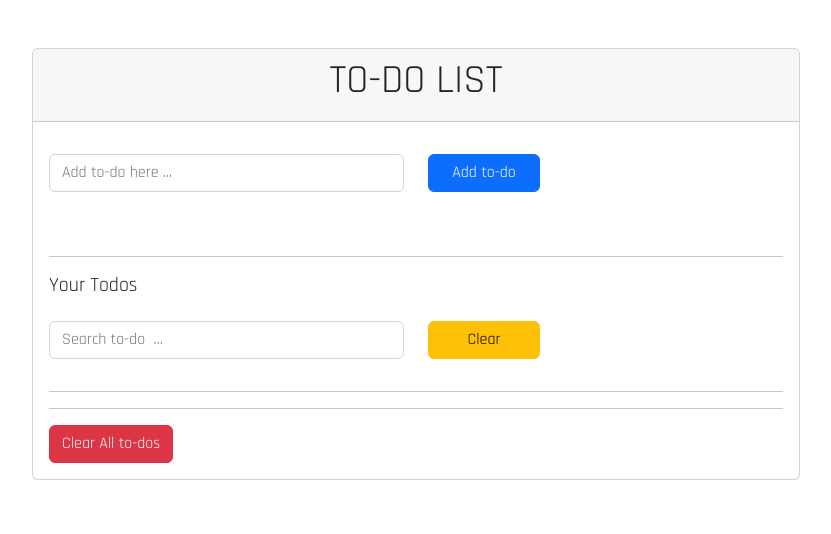
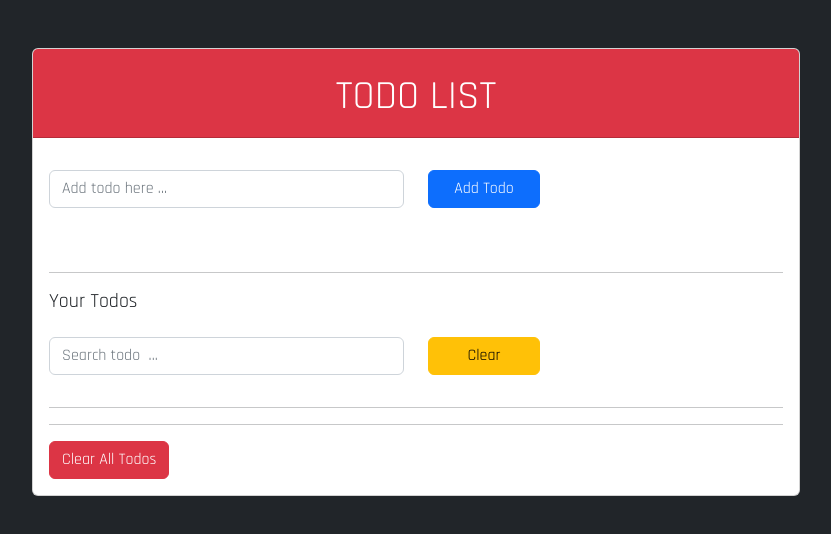
Before and after one commit to esadakman/javascript-todo-app, a plain HTML site: page index.html in a window 1280 px wide. Shown: the whole page, without its empty margins (224-1055 px from the left). Drawn offline with nearby package versions, Linux system fonts and the light colour scheme.

Commit message:
final changes

```diff
--- a/app.js
+++ b/app.js
@@ -25,6 +25,7 @@ containerDiv.addEventListener("click", (e) => {
     e.preventDefault();
     // ! remove all todos
   } else if (e.target.classList.contains("btn-danger")) {
+    if (e.target.previousElementSibling.previousElementSibling > 0) {
       if (confirm("Are you sure to delete all todos ?")) {
         let ul = e.target.previousElementSibling.previousElementSibling;
         // ! ul'nin çocuğu bitene kadar while döngüsü çalışır
@@ -32,6 +33,10 @@ containerDiv.addEventListener("click", (e) => {
           ul.removeChild(ul.firstElementChild);
           localStorage.removeItem("todos");
         }
+      }
+    } else {
+      // alert("No Todos left to delete");
+      showAlert("danger", "No Todos left to delete");
     }
     // ? ==================================
   } else if (e.target.classList.contains("fa-remove")) {
--- a/index.html
+++ b/index.html
@@ -13,24 +13,24 @@
     <link rel="stylesheet" href="https://cdnjs.cloudflare.com/ajax/libs/font-awesome/6.1.1/css/all.min.css">
 </head>
 
-<body>
+<body class="bg-dark ">
 
     <div class="container d-flex ">
 
         <div class="w-100 mt-5">
             <div class="card row ">
-                <div class="card-header">
-                    <h1 class="text-center text-dark">TO-DO LIST</h1>
+                <div class="card-header bg-danger text-bg-dark ">
+                    <h1 class="text-center  mt-3 ">TODO LIST</h1>
                 </div>
                 <div class="card-body">
                     <form id="todo-form" class="row " name="form">
 
                         <div class="col-12 col-sm-6  my-3">
                             <input class="form-control " type="text" name="todo" id="todo"
-                                placeholder="Add to-do here ..." value="">
+                                placeholder="Add todo here ..." value="">
                         </div>
                         <div class="col-4 my-3">
-                            <button type="submit" id="addTodo" class="btn btn-primary addTodo">Add to-do </button>
+                            <button type="submit" id="addTodo" class="btn btn-primary addTodo">Add Todo </button>
                         </div>
 
                     </form>
@@ -44,7 +44,7 @@
 
                         <div class="form-group col-sm-6  my-3">
                             <input class="form-control " type="text" name="search" id="search"
-                                placeholder="Search to-do  ..." value="">
+                                placeholder="Search todo  ..." value="">
                         </div>
                         <div class="col-4 my-3">
                             <button type="submit" id="clear" class="btn btn-warning ">Clear</button>
@@ -64,7 +64,7 @@
 
                     </ul>
                     <hr>
-                    <a id="clear-todos" class="btn btn-danger" href="#">Clear All to-dos</a>
+                    <a id="clear-todos" class="btn btn-danger" href="#">Clear All Todos</a>
                 </div>
             </div>
 
```
Lines whose indentation alone changed are shown as unchanged.
